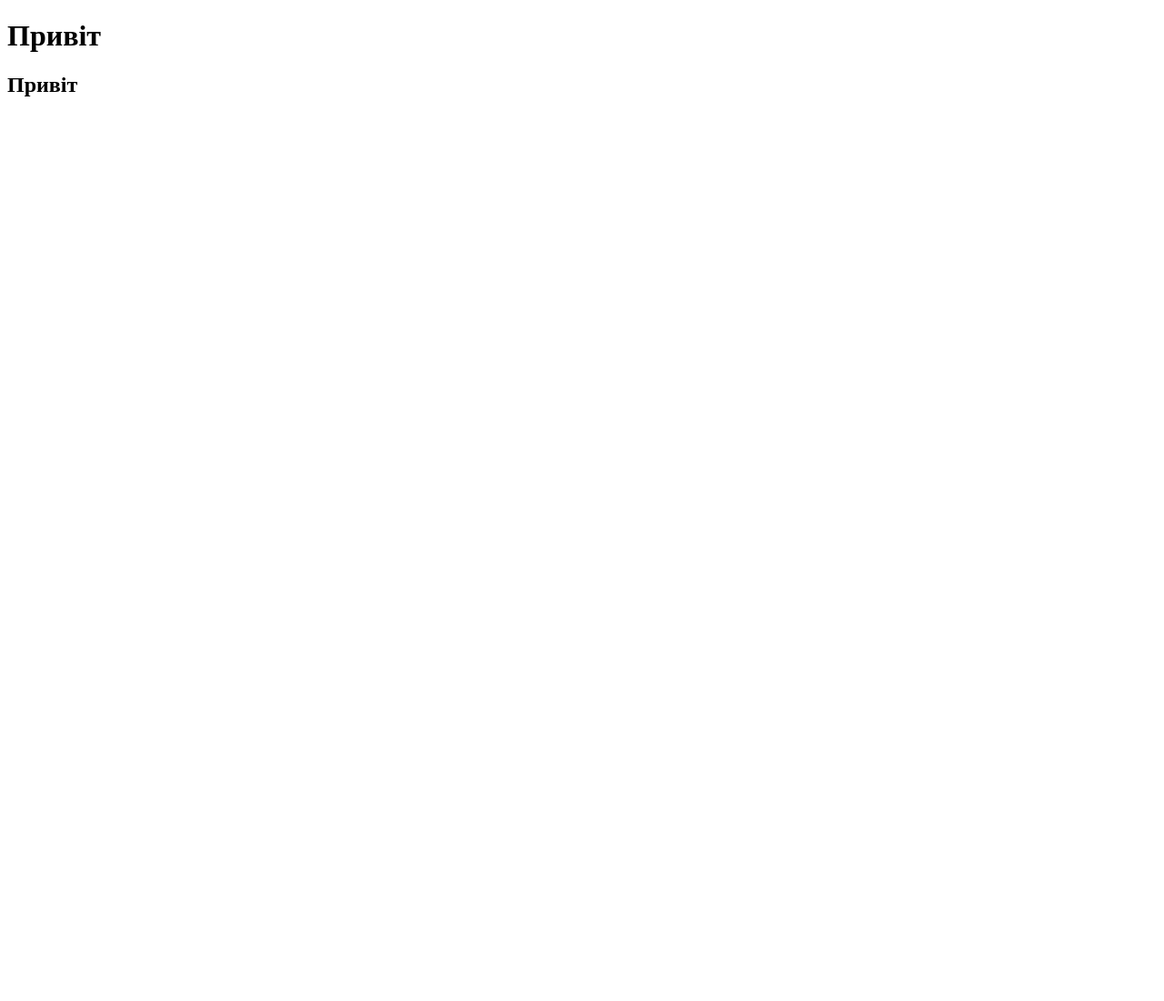
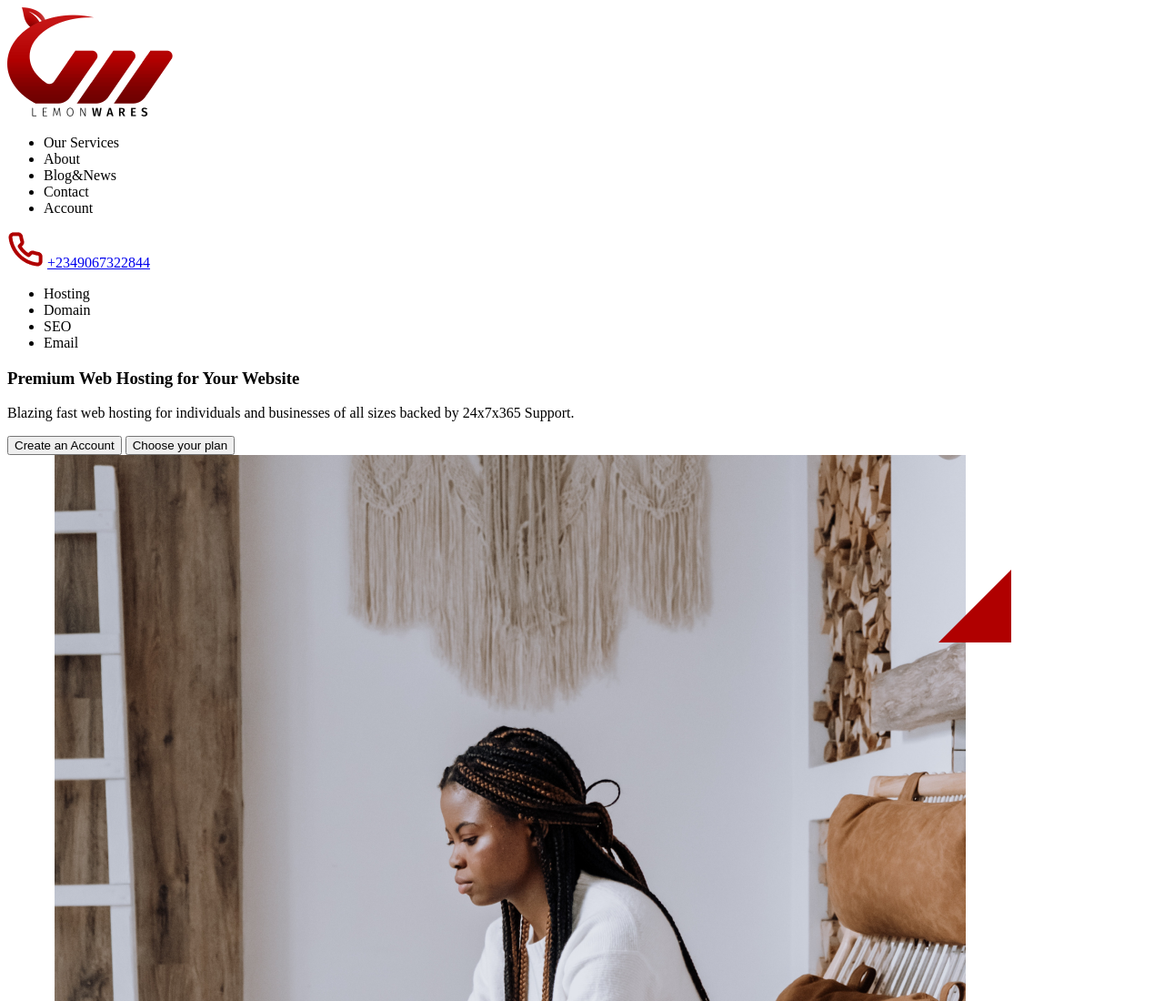
Before and after one commit to Dimkob08/HTML_CSS-Demo-4, a plain HTML site: page index.html in a window 1280 px wide. Shown: the top 1100 px of the page at 91% size. Before the commit the page ends 800 px from the top, so only its background shows below. Drawn offline with Linux system fonts and the light colour scheme.

Commit message:
img+ main

```diff
--- a/index.html
+++ b/index.html
@@ -4,10 +4,72 @@
     <meta charset="UTF-8">
     <meta http-equiv="X-UA-Compatible" content="IE=edge">
     <meta name="viewport" content="width=device-width, initial-scale=1.0">
-    <title>Document</title>
+    <title>Demo site</title>
 </head>
+
 <body>
-    <h1>Привіт</h1>
-    <h2>Привіт</h2>
+    <header class="header">
+        <a href="">
+            <img src="img/Rectangle 3.png" alt="logo">
+        </a>
+
+        <nav>
+            <ul>
+                <li>Our Services</li>
+                <li>About</li>
+                <li>Blog&News</li>
+                <li>Contact </li>
+                <li>Account</li>
+            </ul>
+        </nav>
+        <div>
+            <img src="img/phone.png" alt="phone">
+            <a href="tel:+2349067322844">+2349067322844</a>
+        </div>
+    </header>
+    <main>
+        <section class="slider">
+            <article>
+                <ul>
+                    <li>Hosting</li>
+                    <li>Domain</li>
+                    <li>SEO</li>
+                    <li>Email</li>
+                </ul>
+                <h1>Premium Web Hosting for Your Website </h1>
+                <p>Blazing fast web hosting for individuals and businesses of all sizes backed by 24x7x365 Support.</p>
+                <button>Create an Account</button>
+                <button>Choose your plan</button>
+            </article>
+
+            <img src="img/Group 6.png" alt="hosting">
+        </section>
+        <section class="description">
+            <div class="top-content">
+                <article class="info">
+                    <h2>True Cloud Web Hosting</h2>
+                    <p>
+                        True Cloud Web Hosting All of the hosting packages we offer are deployed instantly on our SSD powered cloud. We
+                        don’t use dedicated servers that operate on single pieces of hardware. Our entire infrastructure is built to be
+                        reliable, secure, and scalable.
+                    </p>
+                </article>
+
+                <article class="clients">
+                    <img src="/img/cPanel_orange_RGB 1.png" alt="panel">
+                    <img src="/img/secured-by-Imunify360-green 1.png" alt="360">
+                    <img src="/img/litespeed-logo 1.png" alt="litespeed">
+                    <img src="/img/Rectangle 11.png" alt="soft">
+                    <img src="/img/Rectangle 12.png" alt="wordpres">
+                    <img src="/img/Rectangle 13.png" alt="cloud">
+                </article>
+            </div>
+
+        </section>
+
+    </main>
+    <footer>
+
+    </footer>
 </body>
 </html>
```
Also changed, not shown: img/Group 6.png (added), img/Rectangle 11.png (added), img/Rectangle 12.png (added), img/Rectangle 13.png (added), img/Rectangle 3.png (added), img/cPanel_orange_RGB 1.png (added), img/litespeed-logo 1.png (added), img/phone.png (added), img/secured-by-Imunify360-green 1.png (added).
